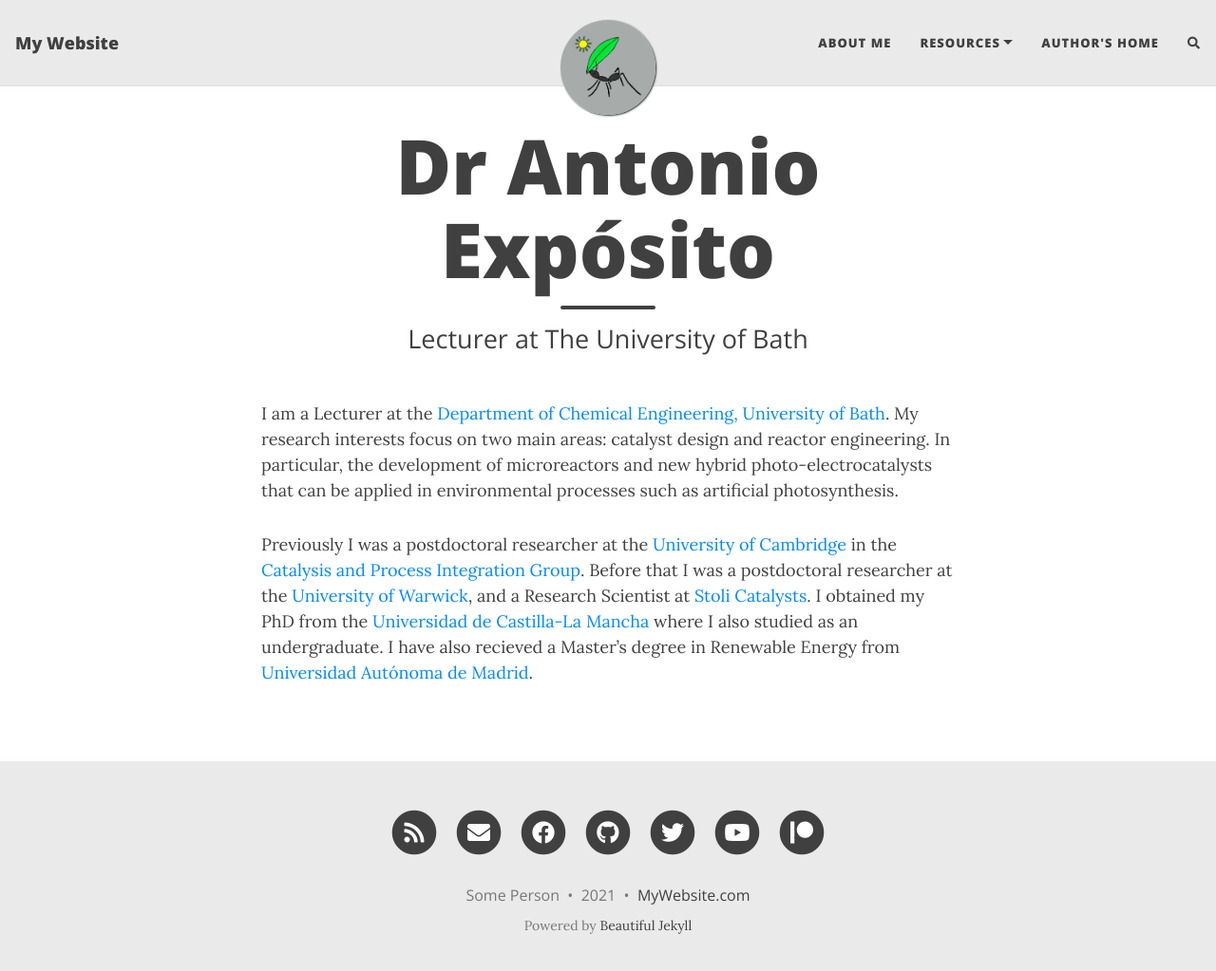
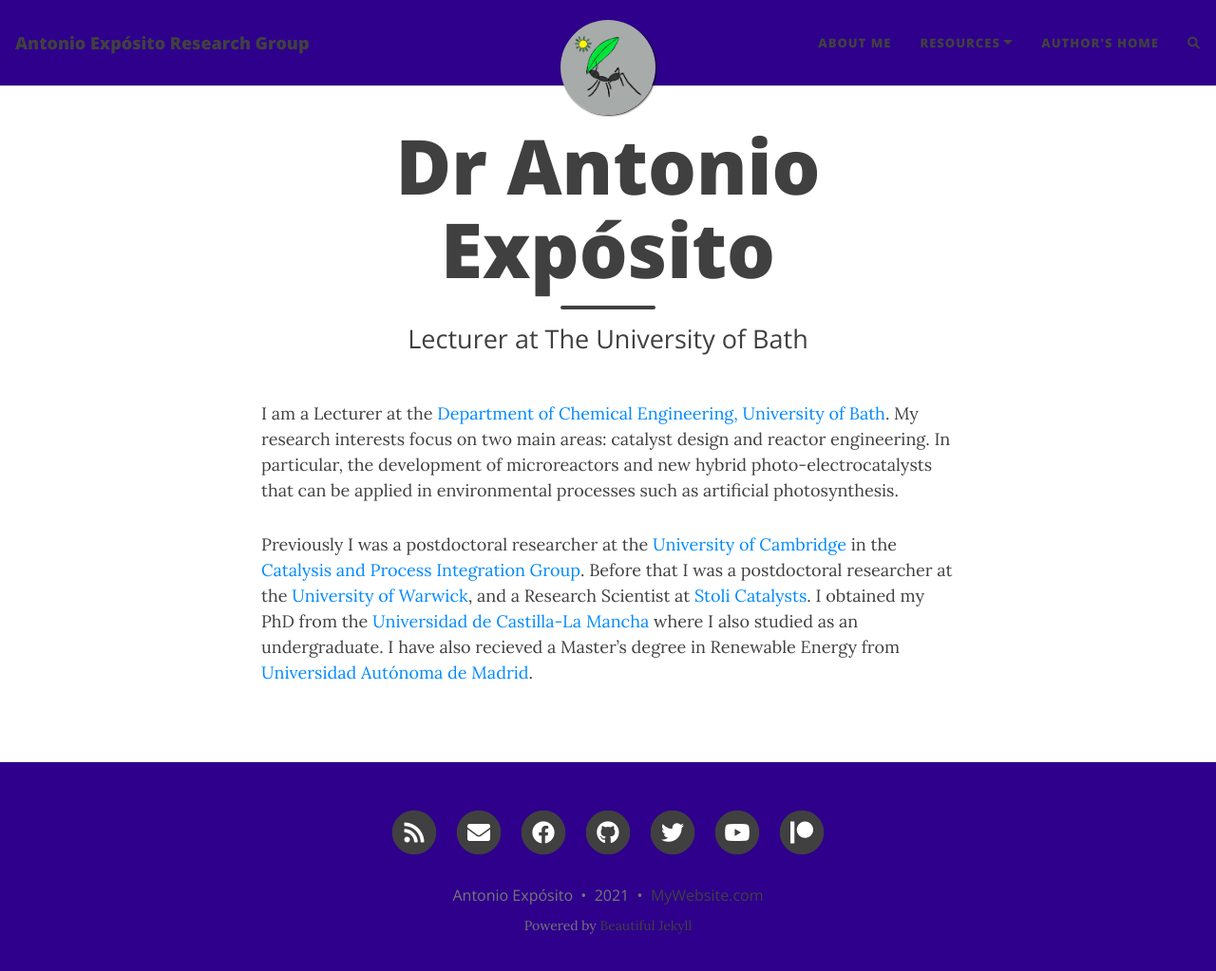
Before and after one commit to AntonioJExposito/AntonioJExposito.github.io, a Jekyll site: the page built from aboutme.md, in a window 1280 px wide and 1036 px high. Shown: the top 1023 px of the window at 95% size. Built offline with Jekyll 4.4.1, drawn with Linux system fonts in a browser that asks for light colours; nearby versions of some CDN libraries; comment, search, counter and statistics services are not loaded.

Commit message:
Update _config.yml

```diff
--- a/_config.yml
+++ b/_config.yml
@@ -6,10 +6,10 @@
 # --- Required options --- #
 
 # Name of website
-title: My Website
+title: Antonio Expósito Research Group
 
 # Your name to show in the footer
-author: Some Person
+author: Antonio Expósito
 
 # --- List of links in the navigation bar --- #
 
@@ -99,14 +99,14 @@ post_search: true
 
 # Personalize the colours in your website. Colour values can be any valid CSS colour
 
-navbar-col: "#EAEAEA"
+navbar-col: "#2e008b"
 navbar-text-col: "#404040"
 navbar-border-col: "#DDDDDD"
 page-col: "#FFFFFF"
 text-col: "#404040"
 link-col: "#008AFF"
 hover-col: "#0085A1"
-footer-col: "#EAEAEA"
+footer-col: "#2e008b"
 footer-text-col: "#777777"
 footer-link-col: "#404040"
 
```
